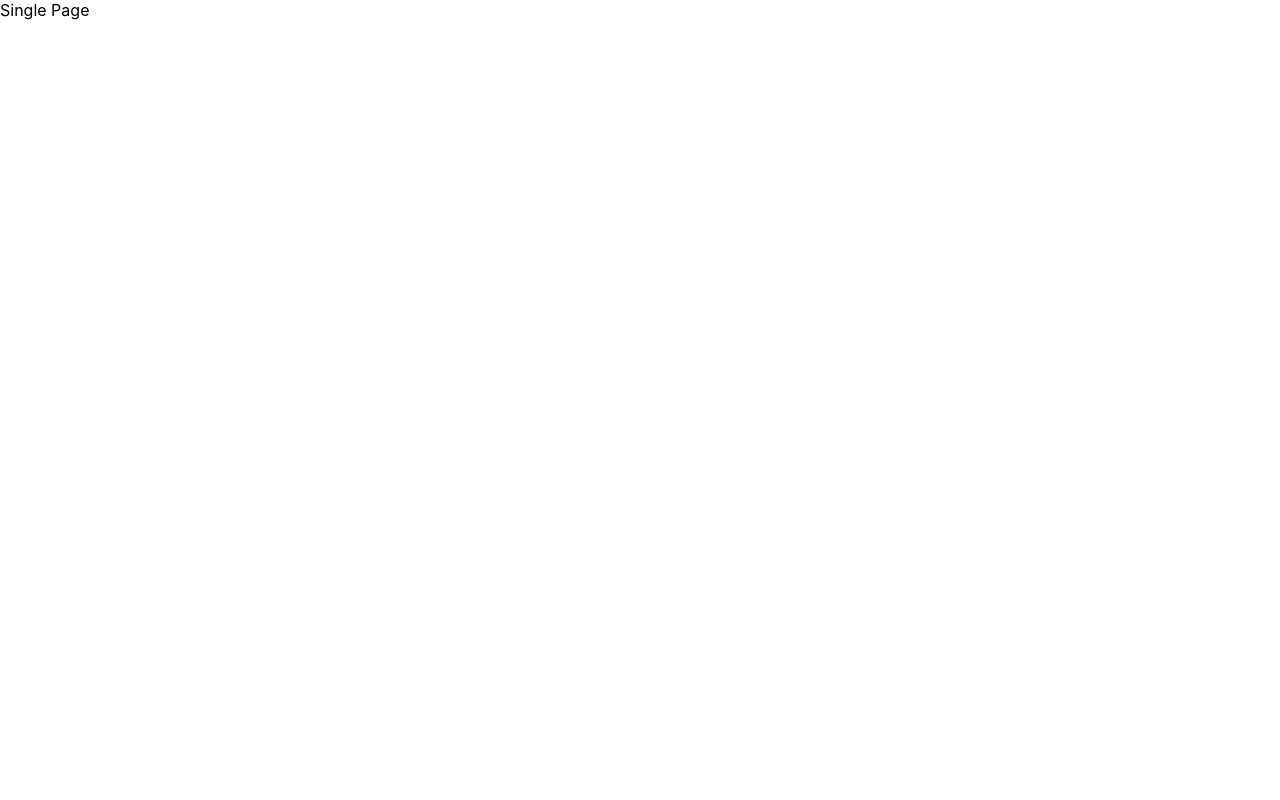
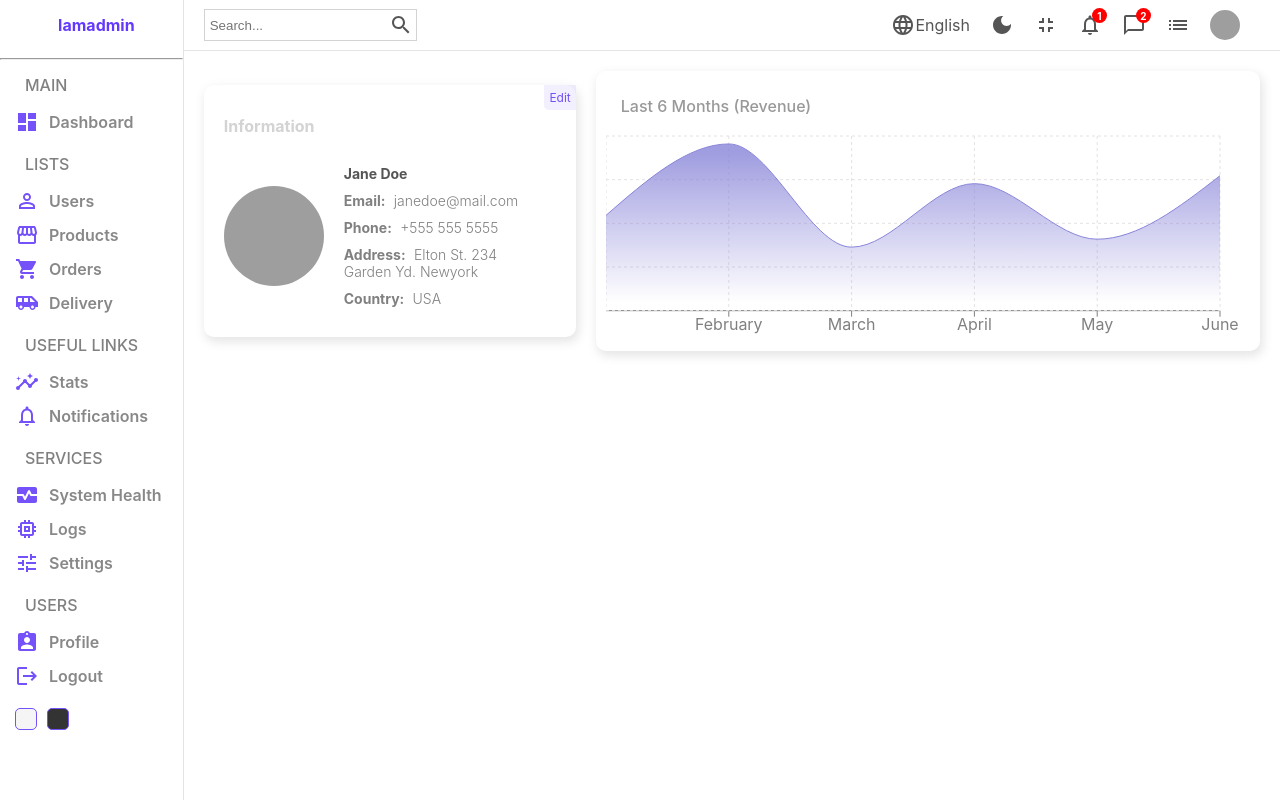
Before and after one commit to taotara/admin-panel, a React (Create React App) app: page /products/1 in a window 1280 px wide. Built offline with nearby package versions, Linux system fonts and the light colour scheme; grey boxes are pictures that could not be loaded; the HTML template or start-up script is replaced by a standard one.

Commit message:
checking for update

```diff
--- a/src/components/chart/chart.jsx
+++ b/src/components/chart/chart.jsx
@@ -13,11 +13,11 @@
   { name: "June", Total: 1700 },
 ];
 
-function chart() {
+function chart({aspect}) {
   return (
     <div className='chart'>
         <div className="title">Last 6 Months (Revenue)</div>
-        <ResponsiveContainer width="100%" aspect={2 /1}>
+        <ResponsiveContainer width="100%" aspect = {aspect}>
         <AreaChart width={730} height={250} data={data}
   margin={{ top: 10, right: 30, left: 0, bottom: 0 }}>
   <defs>
--- a/src/pages/single/Single.jsx
+++ b/src/pages/single/Single.jsx
@@ -1,8 +1,49 @@
 import React from 'react'
+import './single.css'
+import Navbar from '../../components/navbar/Navbar';
+import Sidebar from '../../components/sidebar/Sidebar';
+import Chart from '../../components/chart/chart';
 
 function Single() {
   return (
-    <div>Single Page</div>
+    <div className='single'>
+      <Sidebar/>
+      <div className="singleContainer">
+        <Navbar/>
+        <div className="top">
+          <div className="left">
+            <h1 className="slTitle">Information</h1>
+            <div className="editButton">Edit</div>
+            <div className="item">
+              <img src="https://images.pexels.com/photos/13636706/pexels-photo-13636706.jpeg?auto=compress&cs=tinysrgb&w=600&lazy=load" alt="" className="itemImg" />
+              <div className="details">
+                <h1 className="itemTitle">Jane Doe</h1>
+                <div className="detailitem">
+                  <span className="itemKey">Email: </span>
+                  <span className="itemValue">janedoe@mail.com</span>
+                </div>
+                <div className="detailitem">
+                  <span className="itemKey">Phone: </span>
+                  <span className="itemValue">+555 555 5555</span>
+                </div>
+                <div className="detailitem">
+                  <span className="itemKey">Address: </span>
+                  <span className="itemValue">Elton St. 234 Garden Yd. Newyork</span>
+                </div>
+                <div className="detailitem">
+                  <span className="itemKey">Country: </span>
+                  <span className="itemValue">USA</span>
+                </div>
+              </div>
+            </div>
+          </div>
+          <div className="right">
+            <Chart aspect={3/1} />
+          </div>
+        </div>
+        <div className="buttom"></div>
+      </div>
+    </div>
   )
 }
 
--- a/src/pages/single/single.css
+++ b/src/pages/single/single.css
@@ -0,0 +1,66 @@
+.single{
+    display: flex;
+    width: 100%;
+}
+.singleContainer{
+    flex: 6;
+}
+.singleContainer .top{
+    padding: 20px;
+    display: flex;
+    gap: 20px;
+}
+.singleContainer .top .left{
+    flex: 1;
+    -webkit-box-shadow: 2px 4px 10px 1px rgba(0, 0, 0, 0.47);
+    box-shadow: 2px 4px 10px 1px rgba(201, 201, 201, 0.47);
+    border-radius: 10px;
+    padding: 20px;
+    color: gray;
+    position: relative;
+}
+.singleContainer .top .left .item{
+    display: flex;
+    gap: 20px;
+}
+.singleContainer .top .right{
+    flex: 2;
+}
+.itemImg{
+    width: 100px;
+    height: 100px;
+    border-radius: 50%;
+    object-fit: cover;
+}
+.editButton{
+    position: absolute;
+    top: 0;
+    right: 0;
+    padding: 5px;
+    font-size: 12px;
+    color: #7451f8;
+    background-color: #7551f818;
+    cursor: pointer;
+    border-radius: 0px 0px 0px 5px;
+}
+.details .itemTitle{
+    margin-bottom: 10px;
+    color: #555;
+}
+.detailitem{
+    margin-bottom: 10px;
+    font-size: 14px;
+}
+.itemKey{
+    font-weight: bold;
+    color: gray;
+    margin-right: 5px;
+}
+.itemValue{
+    font-weight: 300;
+}
+.slTitle{
+    font-size: 16px;
+    color: lightgray;
+    margin-bottom: 20px;
+}
```
Also changed, not shown: src/components/datatable/double.jsx (deleted), src/components/datatable/update.txt (deleted).
